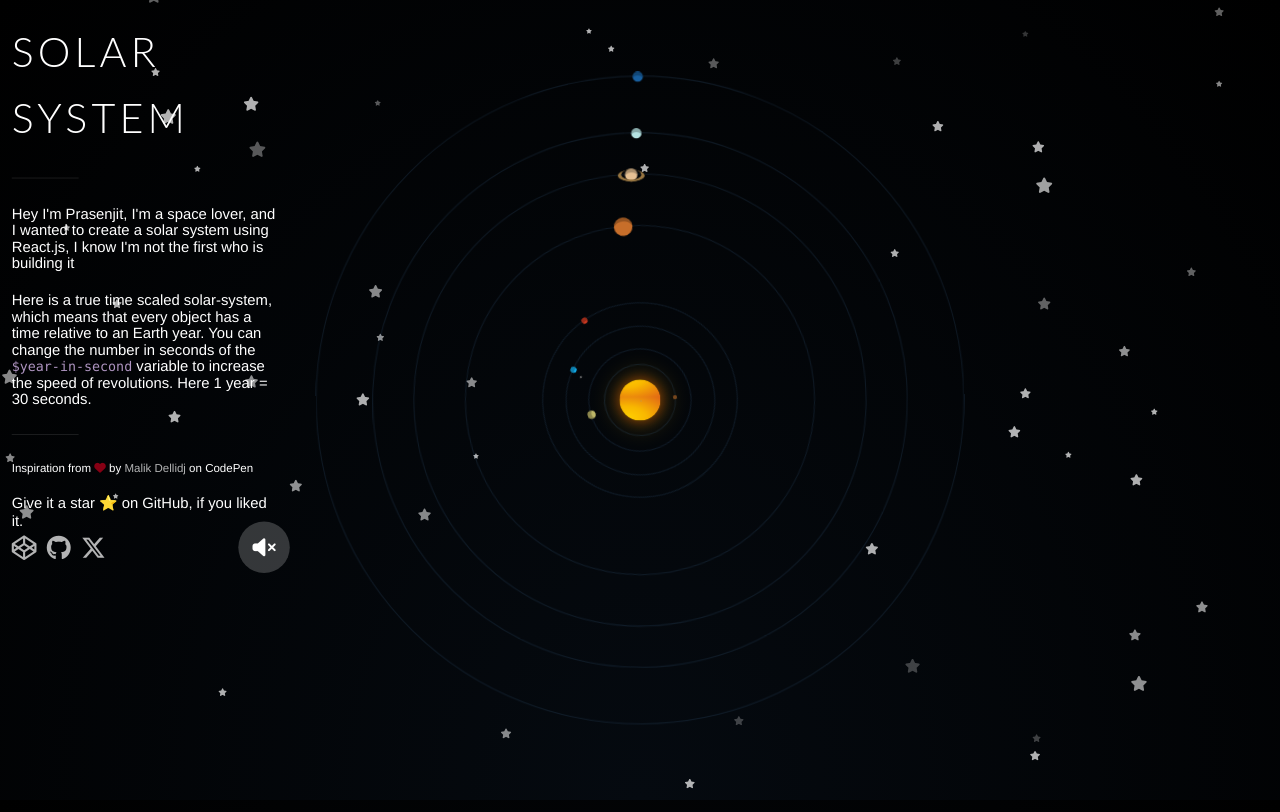
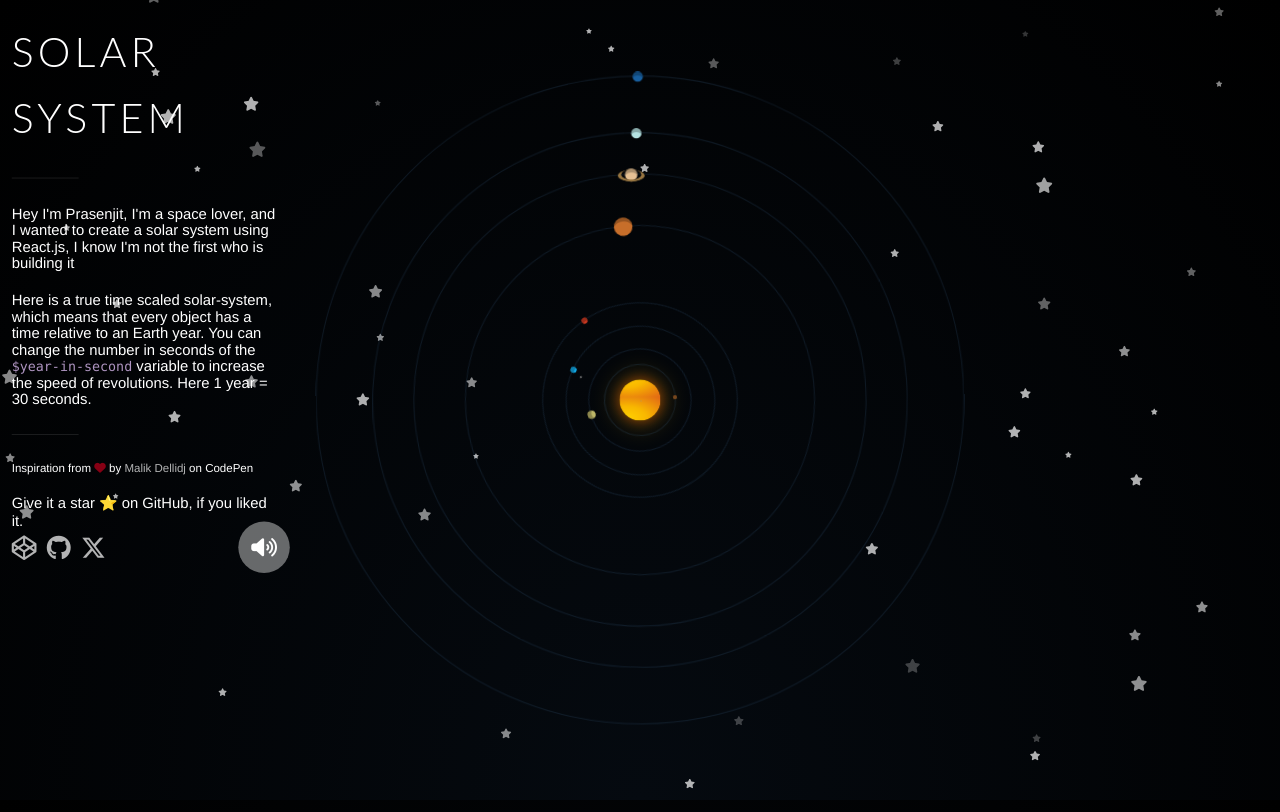
Before and after one commit to StarKnightt/Solar-System, a React (Vite) app: page / in a window 1280 px wide. Built offline with nearby package versions, Linux system fonts and the light colour scheme.

Commit message:
changed the music

```diff
--- a/src/components/SolarSystem.jsx
+++ b/src/components/SolarSystem.jsx
@@ -1,8 +1,8 @@
 import React from 'react';
 import '../styles/SolarSystem.css';
-import { useState, useRef } from "react";
+import { useState, useRef,useEffect } from "react";
 const SolarSystem = () => {
-    const [isPlaying, setIsPlaying] = useState(false);
+    const [isPlaying, setIsPlaying] = useState(true);
     const audioRef = useRef(null);
 
     const toggleMusic = () => {
@@ -13,6 +13,12 @@ const SolarSystem = () => {
         }
         setIsPlaying(!isPlaying);
     };
+
+     // Auto-play music on component load
+     useEffect(() => {
+        audioRef.current.play();
+    }, []);
+
     const stars = Array.from({ length: 100 }).map((_, i) => (
         <div
             key={i}
```
Also changed, not shown: src/App.css (deleted), src/index.css (deleted), 1 other file (tests, documents, lock files or other folders).
